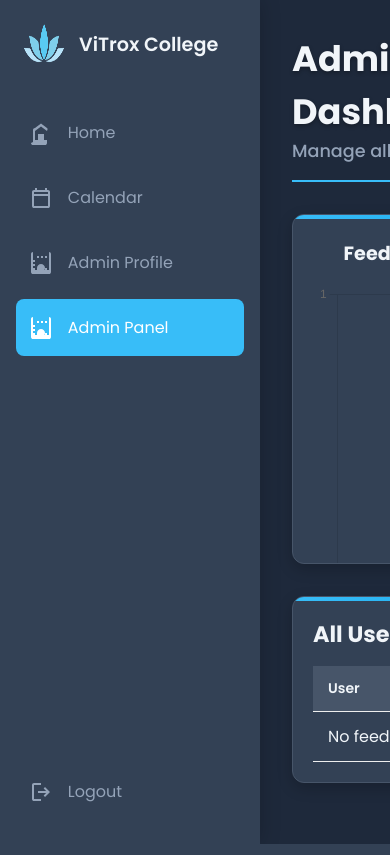
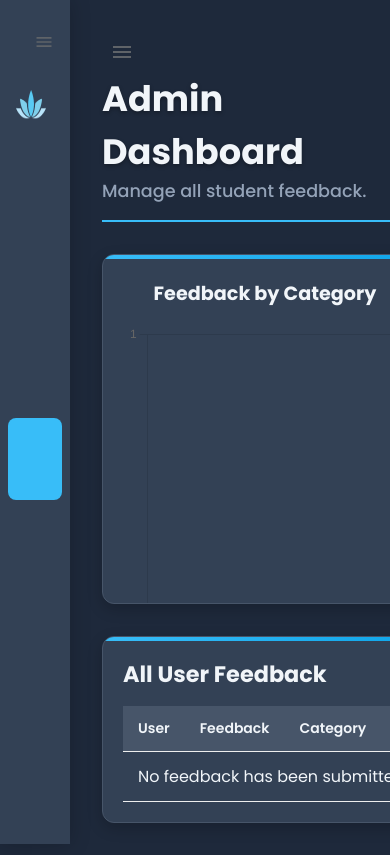
Before and after one commit to sim696969/SEG, a PHP site: page /admin_dashboard.php in a window 390 px wide; the page is wider, and only the part inside the window is pictured. Run offline with PHP 8.4, Linux system fonts and the light colour scheme; the visitor is signed in with stand-in values (Sample User, id 1); data that the repository does not hold is empty.

Commit message:
Add files via upload

```diff
--- a/admin_dashboard.php
+++ b/admin_dashboard.php
@@ -41,6 +41,11 @@
   <main>
     <header class="dashboard-header">
         <div class="header-left">
+            <button id="mainSidebarToggle" class="main-sidebar-toggle" title="Show Sidebar">
+                <svg xmlns="http://www.w3.org/2000/svg" height="24" viewBox="0 -960 960 960" width="24" fill="currentColor">
+                    <path d="M120-240v-80h720v80H120Zm0-200v-80h720v80H120Zm0-200v-80h720v80H120Z"/>
+                </svg>
+            </button>
             <h1>Admin Dashboard</h1>
             <p>Manage all student feedback.</p>
         </div>
@@ -105,5 +110,6 @@ const categoryLabels = <?php echo json_encode($categories); ?>;
 const categoryData = <?php echo json_encode($category_counts); ?>;
 </script>
 <script src="script/admin_dashboard.js" defer></script>
+<script src="script/sidebar.js" defer></script>
 </body>
 </html>
--- a/admin_profile.php
+++ b/admin_profile.php
@@ -44,6 +44,11 @@
   <main>
     <header class="dashboard-header">
         <div class="header-left">
+            <button id="mainSidebarToggle" class="main-sidebar-toggle" title="Show Sidebar">
+                <svg xmlns="http://www.w3.org/2000/svg" height="24" viewBox="0 -960 960 960" width="24" fill="currentColor">
+                    <path d="M120-240v-80h720v80H120Zm0-200v-80h720v80H120Zm0-200v-80h720v80H120Z"/>
+                </svg>
+            </button>
             <h1>Admin Profile</h1>
             <p>Administrative Dashboard & System Overview</p>
         </div>
@@ -241,5 +246,6 @@ document.addEventListener('DOMContentLoaded', function() {
     }
 });
 </script>
+<script src="script/sidebar.js" defer></script>
 </body>
 </html>
--- a/calendar.php
+++ b/calendar.php
@@ -79,6 +79,11 @@
   <main>
     <header class="dashboard-header">
         <div class="header-left">
+            <button id="mainSidebarToggle" class="main-sidebar-toggle" title="Show Sidebar">
+                <svg xmlns="http://www.w3.org/2000/svg" height="24" viewBox="0 -960 960 960" width="24" fill="currentColor">
+                    <path d="M120-240v-80h720v80H120Zm0-200v-80h720v80H120Zm0-200v-80h720v80H120Z"/>
+                </svg>
+            </button>
             <h1>Calendar</h1>
             <?php if ($is_admin): ?>
                 <p>View feedback submission statistics by date</p>
@@ -185,5 +190,6 @@ console.log('PHP Variables:', { feedbackData, isAdmin });
 
 <script src="script/calendar.js" defer></script>
 <script src="script/dashboard.js" defer></script>
+<script src="script/sidebar.js" defer></script>
 </body>
 </html>
--- a/profile.php
+++ b/profile.php
@@ -39,6 +39,11 @@
   <main>
     <header class="dashboard-header">
         <div class="header-left">
+            <button id="mainSidebarToggle" class="main-sidebar-toggle" title="Show Sidebar">
+                <svg xmlns="http://www.w3.org/2000/svg" height="24" viewBox="0 -960 960 960" width="24" fill="currentColor">
+                    <path d="M120-240v-80h720v80H120Zm0-200v-80h720v80H120Zm0-200v-80h720v80H120Z"/>
+                </svg>
+            </button>
             <h1>My Profile</h1>
             <p>View your information and feedback history.</p>
         </div>
@@ -118,5 +123,6 @@
     <?php endif; ?>
   </main>
 <script src="script/dashboard.js" defer></script>
+<script src="script/sidebar.js" defer></script>
 </body>
 </html>
--- a/sidebar.php
+++ b/sidebar.php
@@ -14,8 +14,17 @@ if (isset($_SESSION['role'])) {
 ?>
 <nav id="sidebar" class="<?php echo $theme_class; ?>">
     <div class="sidebar-header">
-        <img src="pic/ViTrox.png" alt="Logo" class="sidebar-logo">
-        <span class="sidebar-title">ViTrox College</span>
+        <div class="sidebar-toggle-container">
+            <button id="sidebarToggle" class="sidebar-toggle-btn" title="Toggle Sidebar">
+                <svg xmlns="http://www.w3.org/2000/svg" height="20" viewBox="0 -960 960 960" width="20" fill="currentColor">
+                    <path d="M120-240v-80h720v80H120Zm0-200v-80h720v80H120Zm0-200v-80h720v80H120Z"/>
+                </svg>
+            </button>
+        </div>
+        <div class="sidebar-title-container">
+            <img src="pic/ViTrox.png" alt="Logo" class="sidebar-logo">
+            <span class="sidebar-title">ViTrox College</span>
+        </div>
     </div>
     <ul class="nav-links">
         <!-- Home Link -->
--- a/student_dashboard.php
+++ b/student_dashboard.php
@@ -58,6 +58,11 @@
   <main>
     <header class="dashboard-header">
       <div class="header-left">
+          <button id="mainSidebarToggle" class="main-sidebar-toggle" title="Show Sidebar">
+              <svg xmlns="http://www.w3.org/2000/svg" height="24" viewBox="0 -960 960 960" width="24" fill="currentColor">
+                  <path d="M120-240v-80h720v80H120Zm0-200v-80h720v80H120Zm0-200v-80h720v80H120Z"/>
+              </svg>
+          </button>
           <h1>Hello <?php echo htmlspecialchars(explode(' ', $_SESSION['username'])[0]); ?>,</h1>
           <p>Today is <?php echo date("d F, Y"); ?></p>
       </div>
@@ -257,5 +262,6 @@ document.addEventListener('DOMContentLoaded', function() {
 });
 </script>
 <script src="script/dashboard.js" defer></script>
+<script src="script/sidebar.js" defer></script>
 </body>
 </html>
--- a/styles/dashboard.css
+++ b/styles/dashboard.css
@@ -97,8 +97,109 @@ main {
     height: 100vh;
     box-shadow: 0 0 20px rgba(0,0,0,0.05);
     flex-shrink: 0;
+    transition: all 0.3s ease;
+    position: relative;
 }
-.sidebar-header { display: flex; align-items: center; gap: 15px; margin-bottom: 2.5rem; padding-left: 0.5rem; }
+
+/* Sidebar collapsed state */
+#sidebar.collapsed {
+    width: 70px;
+    padding: 1.5rem 0.5rem;
+}
+
+#sidebar.collapsed .sidebar-title,
+#sidebar.collapsed .nav-links span,
+#sidebar.collapsed .sidebar-footer span {
+    opacity: 0;
+    visibility: hidden;
+    transition: all 0.3s ease;
+}
+
+#sidebar.collapsed .sidebar-logo {
+    width: 30px;
+    height: 30px;
+    transition: all 0.3s ease;
+}
+
+#sidebar.collapsed .nav-links li a {
+    justify-content: center;
+    padding: 1rem 0.5rem;
+}
+
+#sidebar.collapsed .sidebar-footer a {
+    justify-content: center;
+    padding: 1rem 0.5rem;
+}
+
+/* Sidebar toggle button styles */
+.sidebar-toggle-container {
+    display: flex;
+    justify-content: flex-end;
+    margin-bottom: 1rem;
+}
+
+.sidebar-toggle-btn {
+    background: none;
+    border: none;
+    color: var(--secondary-text-color);
+    cursor: pointer;
+    padding: 8px;
+    border-radius: 6px;
+    transition: all 0.3s ease;
+    display: flex;
+    align-items: center;
+    justify-content: center;
+}
+
+.sidebar-toggle-btn:hover {
+    background-color: #f0f4ff;
+    color: var(--primary-accent);
+}
+
+/* Main content toggle button */
+.main-sidebar-toggle {
+    background: none;
+    border: none;
+    color: var(--secondary-text-color);
+    cursor: pointer;
+    padding: 8px;
+    border-radius: 6px;
+    transition: all 0.3s ease;
+    display: none;
+    align-items: center;
+    justify-content: center;
+    margin-right: 1rem;
+}
+
+.main-sidebar-toggle:hover {
+    background-color: #f0f4ff;
+    color: var(--primary-accent);
+}
+
+/* Show main toggle when sidebar is collapsed */
+body.sidebar-collapsed .main-sidebar-toggle {
+    display: flex;
+}
+
+/* Adjust main content when sidebar is collapsed */
+body.sidebar-collapsed main {
+    margin-left: 0;
+}
+
+/* Sidebar title container */
+.sidebar-title-container {
+    display: flex;
+    align-items: center;
+    gap: 15px;
+    margin-bottom: 1.5rem;
+}
+
+.sidebar-header {
+    display: flex;
+    flex-direction: column;
+    margin-bottom: 2.5rem;
+    padding-left: 0.5rem;
+}
 .sidebar-logo { width: 40px; height: 40px; }
 .sidebar-title { font-weight: 600; font-size: 1.2rem; }
 .nav-links { list-style: none; padding: 0; flex-grow: 1; }
```
Also changed, not shown: script/sidebar.js (added, +57 -0 lines).
